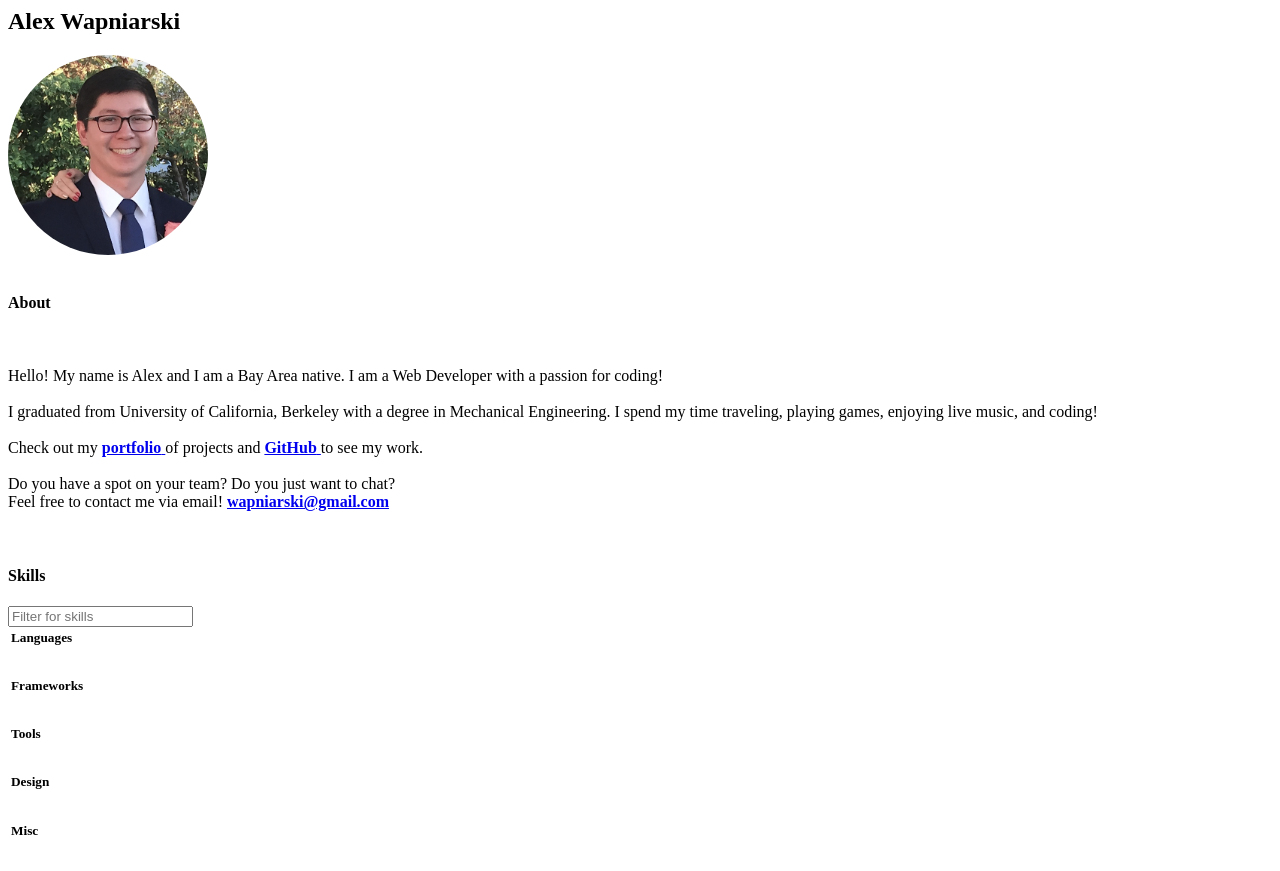
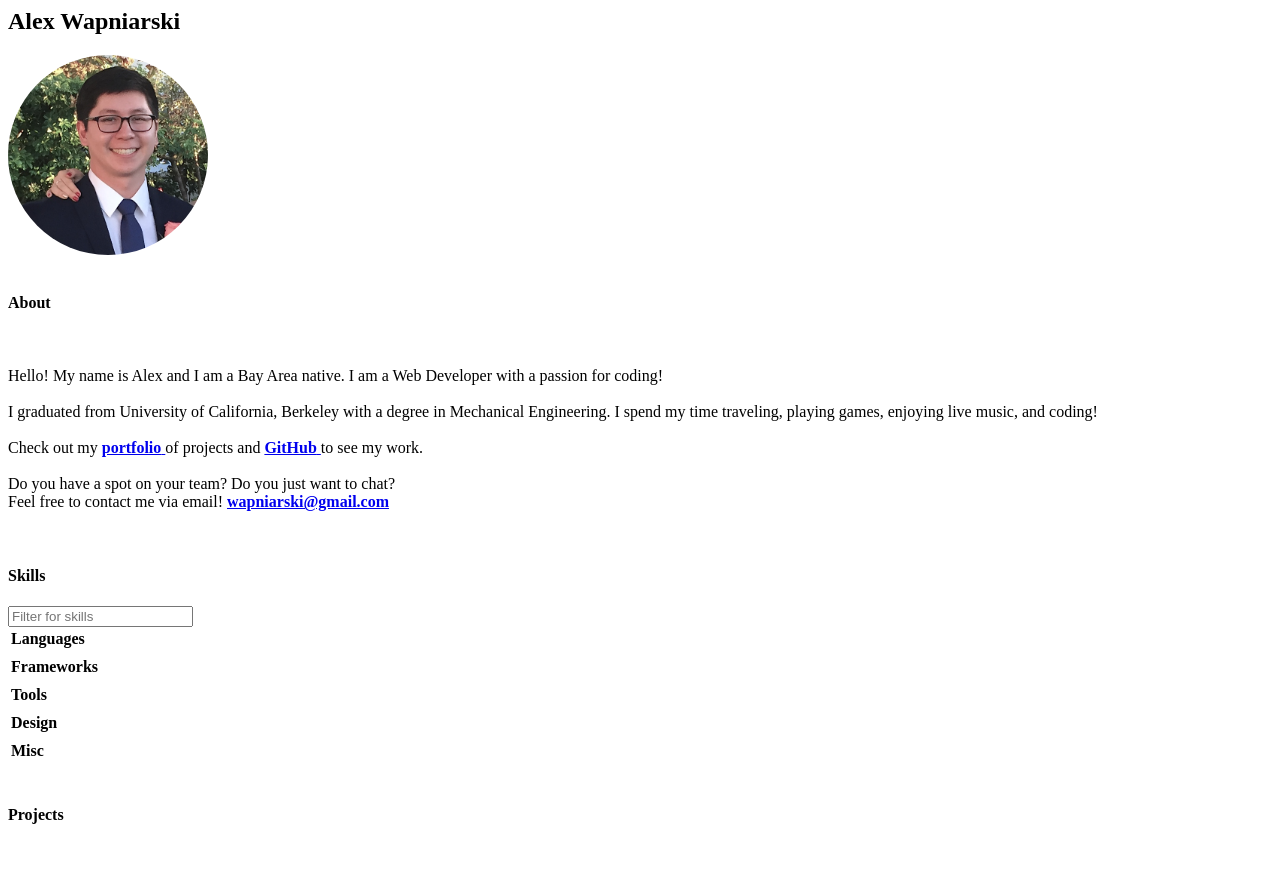
Before and after one commit to alex-wap/old-alex-wap.github.io, a website: page partials/index.html in a window 1280 px wide. Shown: the top 871 px of the page. Drawn offline with Linux system fonts and the light colour scheme.

Commit message:
table fix

```diff
--- a/partials/index.html
+++ b/partials/index.html
@@ -22,7 +22,7 @@
           <table class="striped">
             <thead>
               <tr>
-                  <th><h5>Languages</h5></th>
+                  <th><strong>Languages</strong></th>
               </tr>
             </thead>
             <tbody>
@@ -36,7 +36,7 @@
           <table class="striped">
             <thead>
               <tr>
-                  <th><h5>Frameworks</h5></th>
+                  <th><strong>Frameworks</strong></th>
               </tr>
             </thead>
             <tbody>
@@ -50,7 +50,7 @@
           <table class="striped">
             <thead>
               <tr>
-                  <th><h5>Tools</h5></th>
+                  <th><strong>Tools</strong></th>
               </tr>
             </thead>
             <tbody>
@@ -64,7 +64,7 @@
           <table class="striped">
             <thead>
               <tr>
-                  <th><h5>Design</h5></th>
+                  <th><strong>Design</strong></th>
               </tr>
             </thead>
             <tbody>
@@ -78,7 +78,7 @@
           <table class="striped">
             <thead>
               <tr>
-                  <th><h5>Misc</h5></th>
+                  <th><strong>Misc</strong></th>
               </tr>
             </thead>
             <tbody>
```
